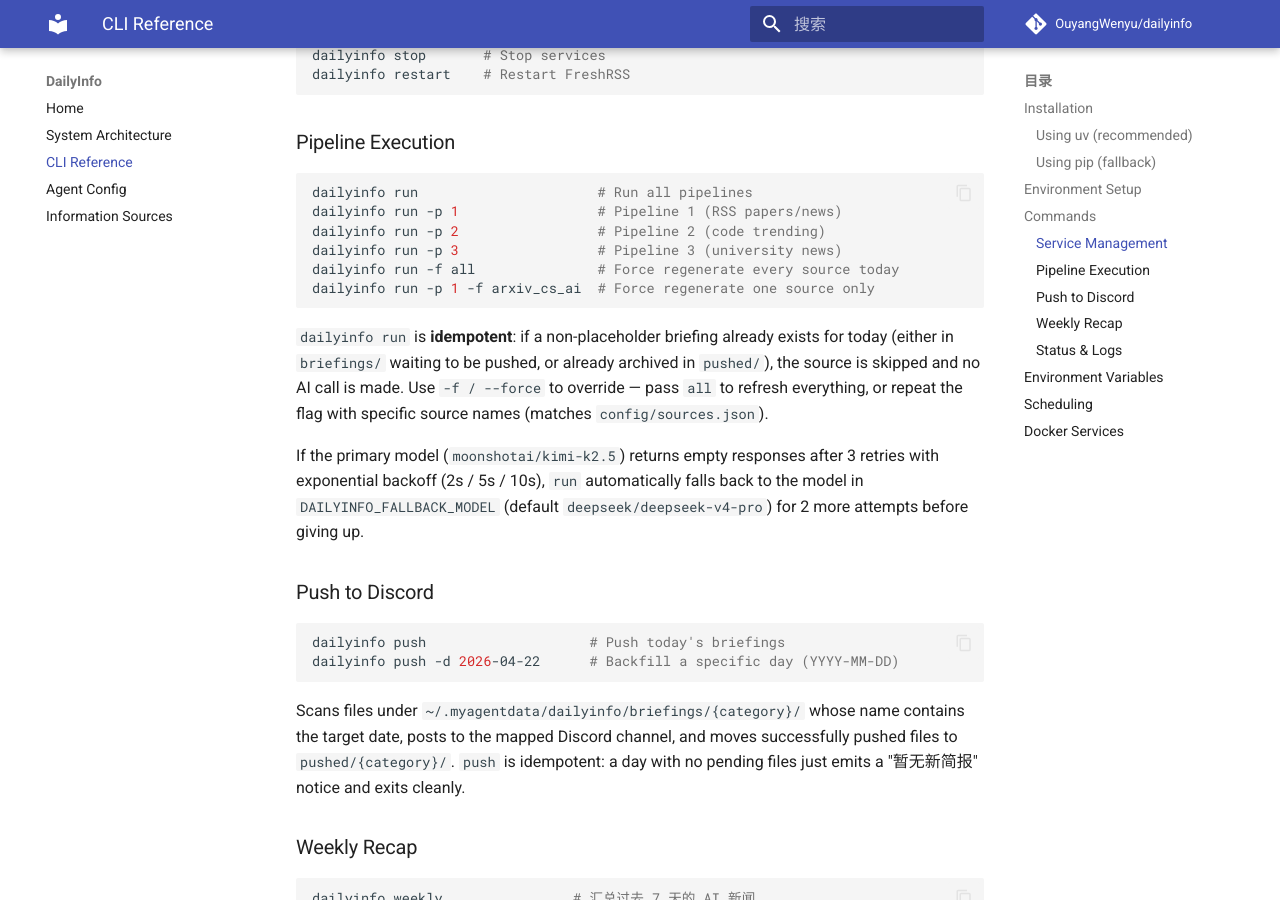
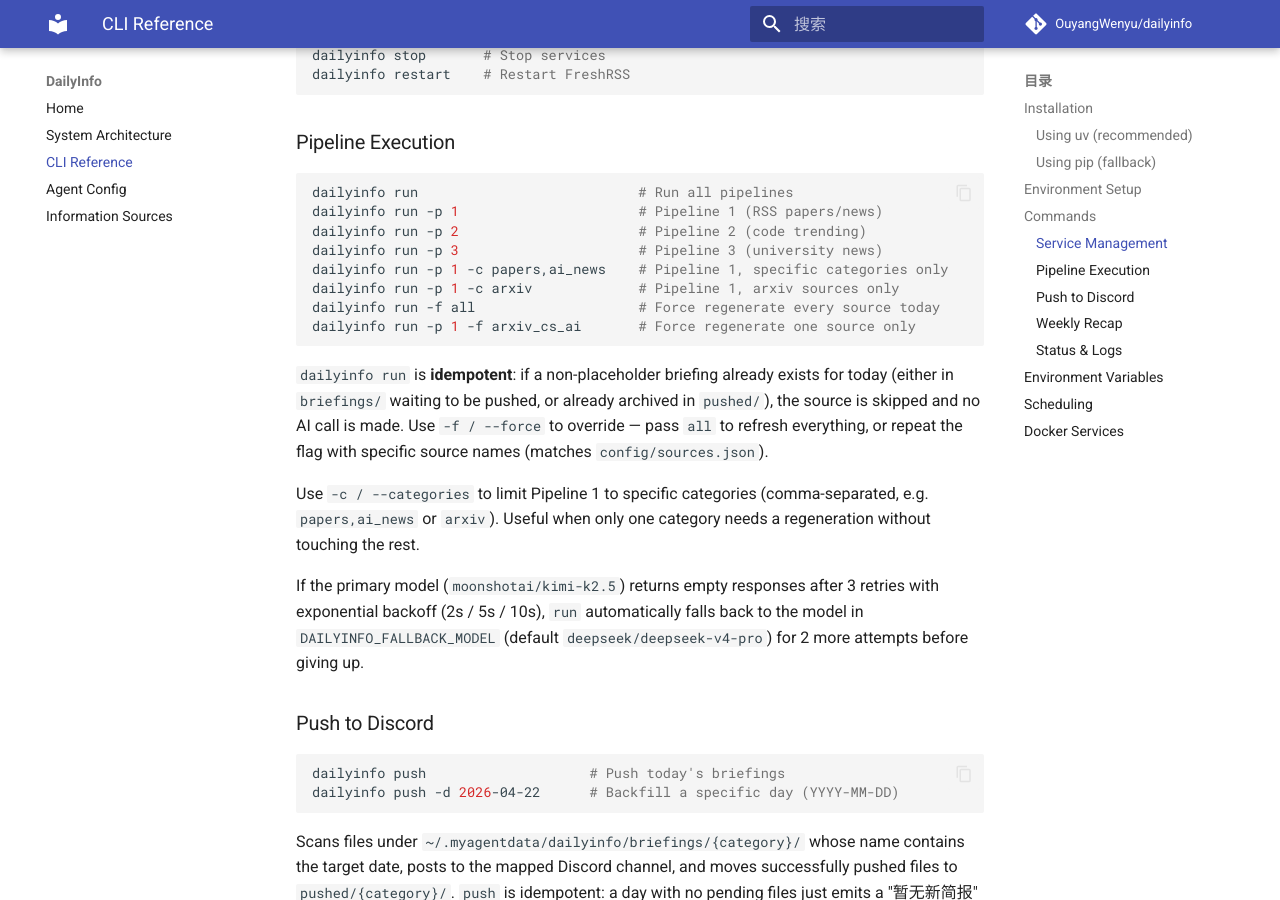
Before and after one commit to CylenLC/dailyinfo, an MkDocs documentation site: the page built from docs/cli.md, in a window 1280 px wide and 900 px high, scrolled down 1179 px. Built offline with MkDocs 1.6.1 and Material for MkDocs 9.7.7, drawn with Linux system fonts in a browser that asks for light colours; comment, search, counter and statistics services are not loaded.

Commit message:
docs: document -c/--categories flag for dailyinfo run pipeline 1
Co-authored-by: Cursor <cursoragent@cursor.com>

````diff
--- a/docs/cli.md
+++ b/docs/cli.md
@@ -50,12 +50,14 @@ dailyinfo restart    # Restart FreshRSS
 ### Pipeline Execution
 
 ```bash
-dailyinfo run                      # Run all pipelines
-dailyinfo run -p 1                 # Pipeline 1 (RSS papers/news)
-dailyinfo run -p 2                 # Pipeline 2 (code trending)
-dailyinfo run -p 3                 # Pipeline 3 (university news)
-dailyinfo run -f all               # Force regenerate every source today
-dailyinfo run -p 1 -f arxiv_cs_ai  # Force regenerate one source only
+dailyinfo run                           # Run all pipelines
+dailyinfo run -p 1                      # Pipeline 1 (RSS papers/news)
+dailyinfo run -p 2                      # Pipeline 2 (code trending)
+dailyinfo run -p 3                      # Pipeline 3 (university news)
+dailyinfo run -p 1 -c papers,ai_news    # Pipeline 1, specific categories only
+dailyinfo run -p 1 -c arxiv             # Pipeline 1, arxiv sources only
+dailyinfo run -f all                    # Force regenerate every source today
+dailyinfo run -p 1 -f arxiv_cs_ai       # Force regenerate one source only
 ```
 
 `dailyinfo run` is **idempotent**: if a non-placeholder briefing already exists
@@ -63,6 +65,10 @@ for today (either in `briefings/` waiting to be pushed, or already archived in
 `pushed/`), the source is skipped and no AI call is made. Use `-f / --force`
 to override — pass `all` to refresh everything, or repeat the flag with
 specific source names (matches `config/sources.json`).
+
+Use `-c / --categories` to limit Pipeline 1 to specific categories
+(comma-separated, e.g. `papers,ai_news` or `arxiv`). Useful when only one
+category needs a regeneration without touching the rest.
 
 If the primary model (`moonshotai/kimi-k2.5`) returns empty responses after 3
 retries with exponential backoff (2s / 5s / 10s), `run` automatically falls
````
Also changed, not shown: README.md (+1 -0 lines).
